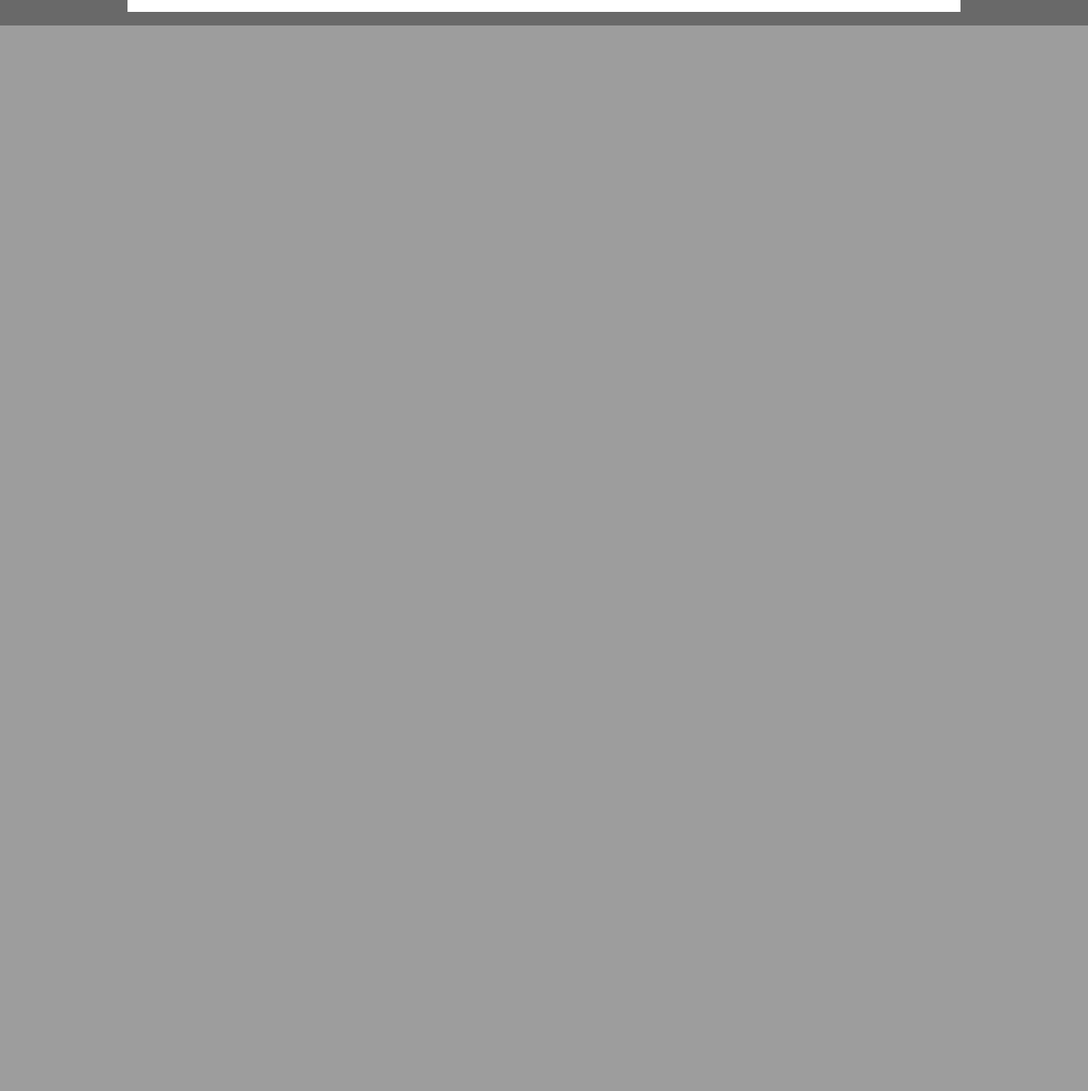
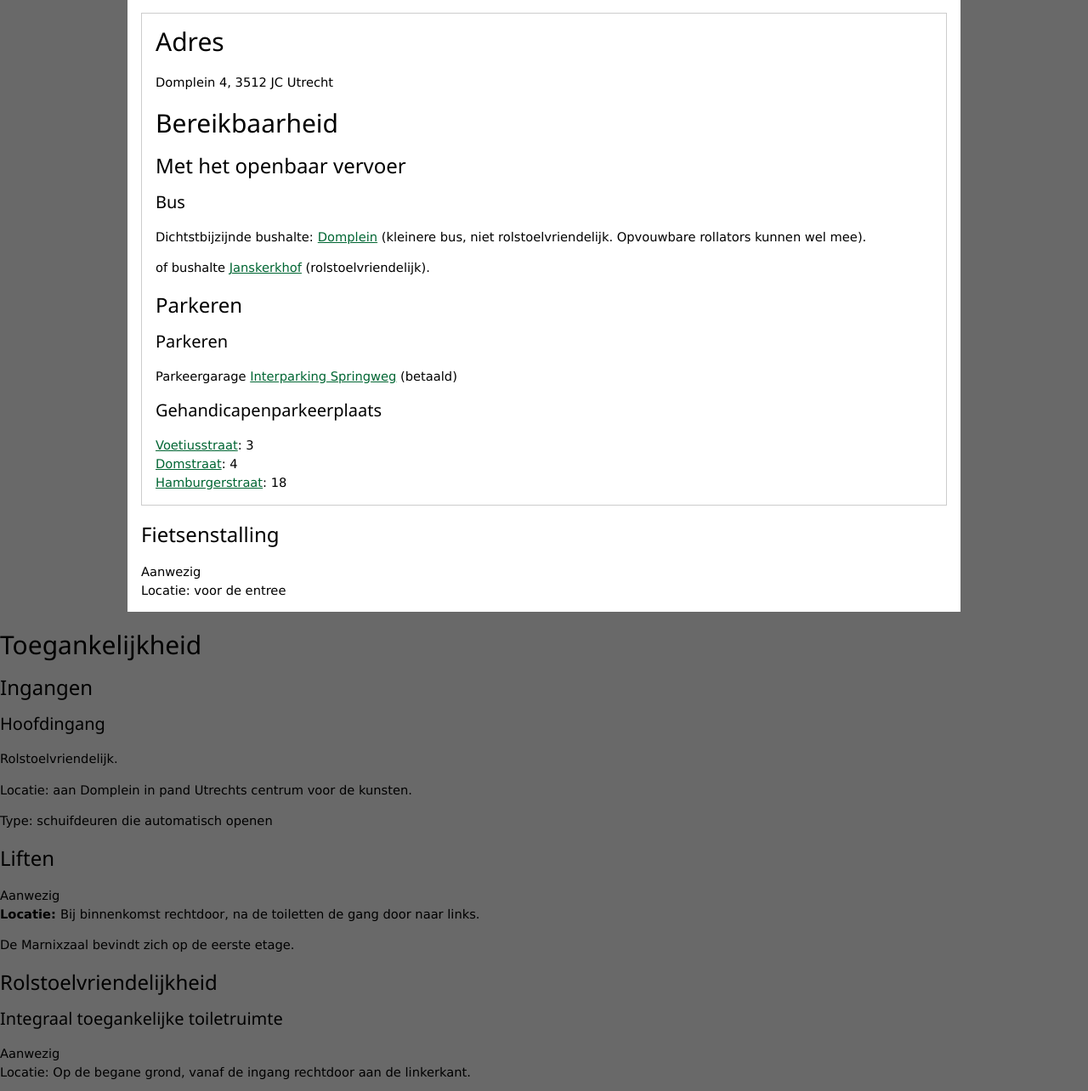
Before and after one commit to DirkjanH/mozart-op-zaterdag, a PHP site: page /marnixzaal.php in a window 1280 px wide. Shown: the part 1336-2620 px from the top of the page at 85% size. Before the commit the page ends 1366 px from the top, so only its background shows below. Run offline with PHP 8.4, Linux system fonts and the light colour scheme.

Commit message:
Enhance Marnixzaal page with accessibility information and additional images

```diff
--- a/marnixzaal.php
+++ b/marnixzaal.php
@@ -1,12 +1,14 @@
 <html>
 <!DOCTYPE html>
 <html lang="nl">
+
 <head>
     <meta charset="UTF-8">
     <meta name="viewport" content="width=device-width, initial-scale=1.0">
     <title>Marnixzaal</title>
     <link href="css/moz.css" rel="stylesheet" type="text/css">
 </head>
+
 <body>
     <div class="w3-content w3-white w3-panel">
         <?php include_once 'navigatie.htm'; ?>
@@ -17,6 +19,57 @@
             <img src="https://eptanederland.nl/app/uploads/rb_image/24600/1040x585-fit-img_0836.jpg" alt="Marnixzaal" class="w3-image">
             Hier een aanzicht van het podium vanuit de zaal.
         </p>
+        <div class="w3-panel w3-white w3-border">
+            <h2 class="label-above">Adres</h2>
+            <p>Domplein 4, 3512 JC Utrecht</p>
+
+            <h2>Bereikbaarheid</h2>
+            <h3 class="a11y-option__label">Met het openbaar vervoer</h3>
+            <h4 class="a11y-option__header"> Bus</h4>
+            <div id="paragraph-428408" class="a11y-option__content l-alternative-text">
+                <p>Dichtstbijzijnde bushalte:<strong> </strong><a href="https://maps.app.goo.gl/KPSmYFGBLBZ3j4CZA ">Domplein</a> (kleinere bus, niet rolstoelvriendelijk. Opvouwbare rollators kunnen wel mee).</p>
+                <p>of bushalte <a href="https://maps.app.goo.gl/6MAXKWySBMJspUfs7 ">Janskerkhof</a> (rolstoelvriendelijk).</p>
+                <h3 class="a11y-option__label">Parkeren</h3>
+                <h4 class="a11y-option__header"> Parkeren</h4>
+                <p>Parkeergarage <a href="https://maps.app.goo.gl/oizuD6RysxE7kWpe9">Interparking Springweg</a> (betaald)</p>
+                <h4 class="a11y-option__header"> Gehandicapenparkeerplaats</h4>
+                <p><a href="https://maps.app.goo.gl/HFHYEnwMA9yRWCiZA">Voetiusstraat</a>: 3<br><a href="https://maps.app.goo.gl/yTYvzER7qYij2KC2A">Domstraat</a>: 4<br><a href="https://maps.app.goo.gl/55Qfy7oxnui61cCy5">Hamburgerstraat</a>: 18</p>
+            </div>
+        </div>
+        <h3 class="a11y-option__label">Fietsenstalling</h3>
+        <div id="paragraph-428403" class="a11y-option__content l-alternative-text">
+            <p>Aanwezig<br>Locatie: voor de entree</p>
+        </div>
+    </div>
+    <h2 class="label-above">Toegankelijkheid</h2>
+    <h3 class="a11y-option__label">Ingangen</h3>
+    <h4 class="a11y-option__header"> Hoofdingang</h4>
+    <p>Rolstoelvriendelijk.</p>
+    <p>Locatie: aan Domplein in pand Utrechts centrum voor de kunsten.</p>
+    <p>Type: schuifdeuren die automatisch openen</p>
+    <h3 class="a11y-option__label">Liften</h3>
+    <p>Aanwezig<br><strong>Locatie: </strong>Bij binnenkomst rechtdoor, na de toiletten de gang door naar links.</p>
+    <p>De Marnixzaal bevindt zich op de eerste etage.</p>
+    <h3 class="a11y-option__label">Rolstoelvriendelijkheid</h3>
+    <h4 class="a11y-option__header"> Integraal toegankelijke toiletruimte</h4>
+    <p>Aanwezig<br>Locatie: Op de begane grond, vanaf de ingang rechtdoor aan de linkerkant.</p>
+    </div>
+    </div>
+    <div id="paragraph-428419" class="content-block">
+        <div class="content-block__inner">
+            <ul class="grid grid--3 grid--with-gaps">
+                <li class="grid__item"> <a href="https://www.uu.nl/sites/default/files/20241204_Domplein_4-5%20%2884%20van%2085%29-min.jpg" class="l-full-width-link" data-caption="Vooraanzicht Domplein 4" data-fancybox="gallery-428419"><img loading="lazy" src="/sites/default/files/styles/image_270x180/public/20241204_Domplein_4-5%20%2884%20van%2085%29-min.jpg?mt=1737563024&amp;itok=grpbfR_N" width="270" height="180" alt="Vooraanzicht Domplein 4"></a></li>
+                <li class="grid__item"> <a href="https://www.uu.nl/sites/default/files/20241204_Domplein_4-5%20%281%20van%2085%29-min.jpg?mt=1737562758" class="l-full-width-link" data-caption="Ingang Domplein 4" data-fancybox="gallery-428419"><img loading="lazy" src="/sites/default/files/styles/image_270x180/public/20241204_Domplein_4-5%20%281%20van%2085%29-min.jpg?mt=1737563024&amp;itok=AgA-S4ru" width="270" height="180" alt="Ingang Domplein 4"></a></li>
+                <li class="grid__item"> <a href="https://www.uu.nl/sites/default/files/20241204_Domplein_4-5%20%2850%20van%2085%29-min.jpg?mt=1737562827" class="l-full-width-link" data-caption="Lift - gesloten" data-fancybox="gallery-428419"><img loading="lazy" src="/sites/default/files/styles/image_270x180/public/20241204_Domplein_4-5%20%2850%20van%2085%29-min.jpg?mt=1737563024&amp;itok=VY9scaqt" width="270" height="180" alt="Lift - gesloten"></a></li>
+                <li class="grid__item"> <a href="https://www.uu.nl/sites/default/files/20241204_Domplein_4-5%20%2852%20van%2085%29-min.jpg?mt=1737562863" class="l-full-width-link" data-caption="Lift - geopend" data-fancybox="gallery-428419"><img loading="lazy" src="/sites/default/files/styles/image_270x180/public/20241204_Domplein_4-5%20%2852%20van%2085%29-min.jpg?mt=1737563028&amp;itok=ghAy5DkB" width="270" height="180" alt="Lift - geopend"></a></li>
+                <li class="grid__item"> <a href="https://www.uu.nl/sites/default/files/20241204_Domplein_4-5%20%2822%20van%2085%29-min.jpg?mt=1737562907" class="l-full-width-link" data-caption="Marnixzaal" data-fancybox="gallery-428419"><img loading="lazy" src="/sites/default/files/styles/image_270x180/public/20241204_Domplein_4-5%20%2822%20van%2085%29-min.jpg?mt=1737563028&amp;itok=YVZTqS6x" width="270" height="180" alt="Marnixzaal"></a></li>
+                <li class="grid__item"> <a href="https://www.uu.nl/sites/default/files/20241204_Domplein_4-5%20%287%20van%2085%29-min.jpg?mt=1737562940" class="l-full-width-link" data-caption="Ingang met helling" data-fancybox="gallery-428419"><img loading="lazy" src="/sites/default/files/styles/image_270x180/public/20241204_Domplein_4-5%20%287%20van%2085%29-min.jpg?mt=1737563028&amp;itok=MNtNnu9z" width="270" height="180" alt="Ingang met helling"></a></li>
+                <li class="grid__item"> <a href="https://www.uu.nl/sites/default/files/20241204_Domplein_4-5%20%284%20van%2085%29-min.jpg?mt=1737562996" class="l-full-width-link" data-caption="Bewegwijzering" data-fancybox="gallery-428419"><img loading="lazy" src="/sites/default/files/styles/image_270x180/public/20241204_Domplein_4-5%20%284%20van%2085%29-min.jpg?mt=1737563028&amp;itok=jt4qDzmZ" width="270" height="180" alt="Bewegwijzering"></a></li>
+            </ul>
+        </div>
+    </div>
+    </div>
     </div>
 </body>
+
 </html>
```
Lines whose indentation alone changed are shown as unchanged.
